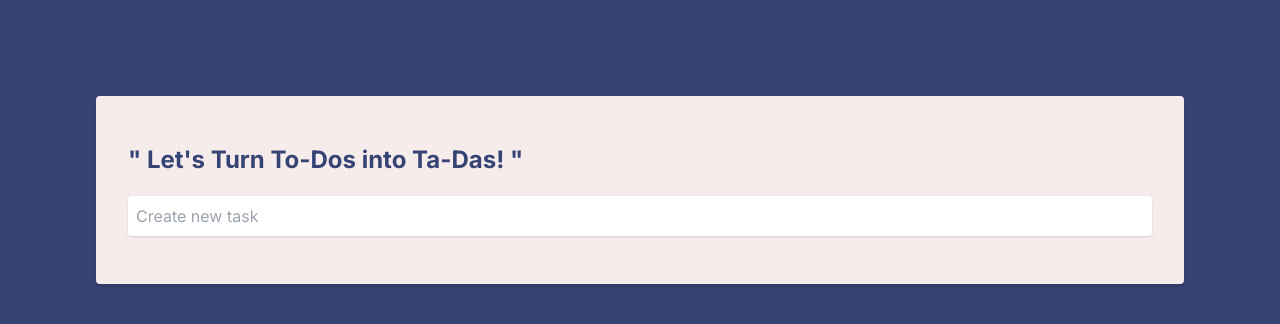
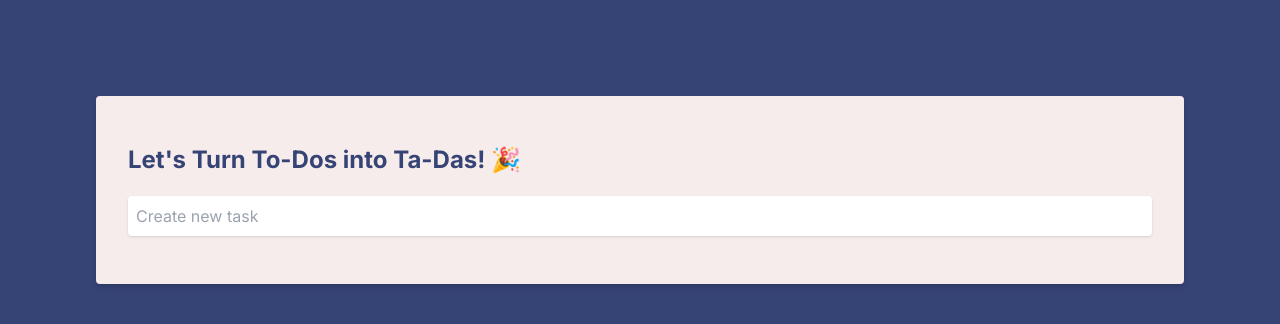
Before and after one commit to elinoza/tadaa-App, a Next.js app: page / in a window 1280 px wide. Shown: the top 324 px of the page. Built offline with nearby package versions, Linux system fonts and the light colour scheme.

Commit message:
Update ToDoMain.jsx

```diff
--- a/components/ToDoMain.jsx
+++ b/components/ToDoMain.jsx
@@ -105,7 +105,7 @@ const ToDoMain = () => {
       <div className="my-4 w-full  ">
         {" "}
         <h1 className="font-bold text-2xl mb-5">
-          " Let's Turn To-Dos into Ta-Das! "
+          {" Let's Turn To-Dos into Ta-Das! 🎉"}
         </h1>
         <Input
           placeholder="Create new task"
```
